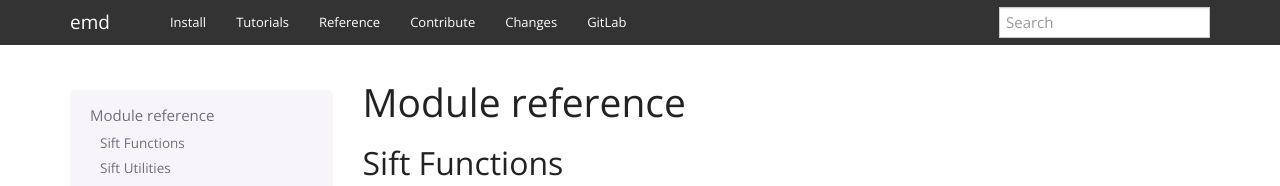
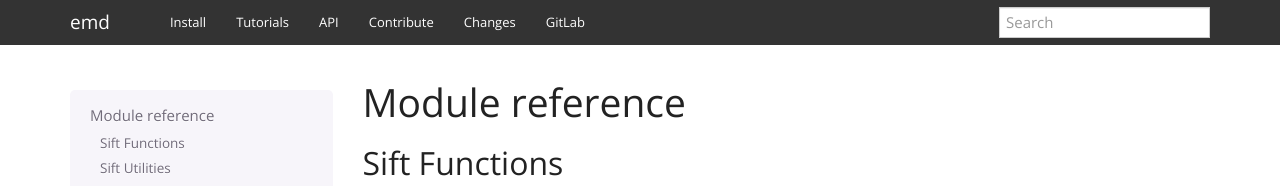
Before and after one commit to AJQuinn/emd-mirror, a Sphinx documentation site: the page built from doc/source/api.rst, in a window 1280 px wide. Shown: the top 186 px of the page. Built offline with Sphinx 7.4.7, drawn with Linux system fonts in a browser that asks for light colours; the version number could not be read and is left out; grey boxes are pictures that could not be loaded.

Commit message:
rename references to api in docs

```diff
--- a/doc/source/conf.py
+++ b/doc/source/conf.py
@@ -121,7 +121,7 @@ html_static_path = ['_static']
 
 # Sidebars for tutorial pages only
 html_sidebars = {'emd_tutorials/*/emd_tutorial*': ['localtoc.html'],
-                 'reference*': ['localtoc.html']}
+                 'api*': ['localtoc.html']}
 
 
 # -- Options for HTMLHelp output ---------------------------------------------
@@ -239,7 +239,7 @@ html_theme_options = {
     'navbar_links': [
         ("Install", "install"),
         ("Tutorials", "emd_tutorials/index"),
-        ("Reference", "reference"),
+        ("API", "api"),
         ("Contribute", "contribute"),
         ("Changes", "changelog"),
         ("GitLab", "https://gitlab.com/emd-dev/emd", True)
```
Also changed, not shown: doc/source/api.rst (renamed from doc/source/reference.rst).
